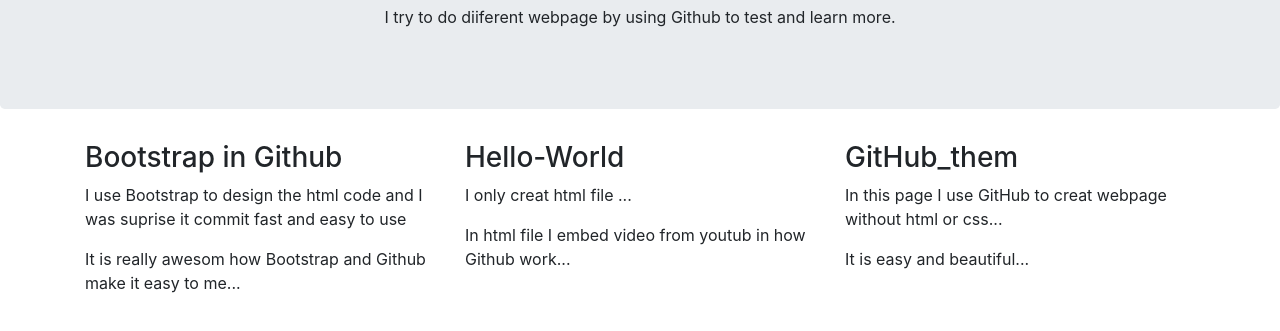
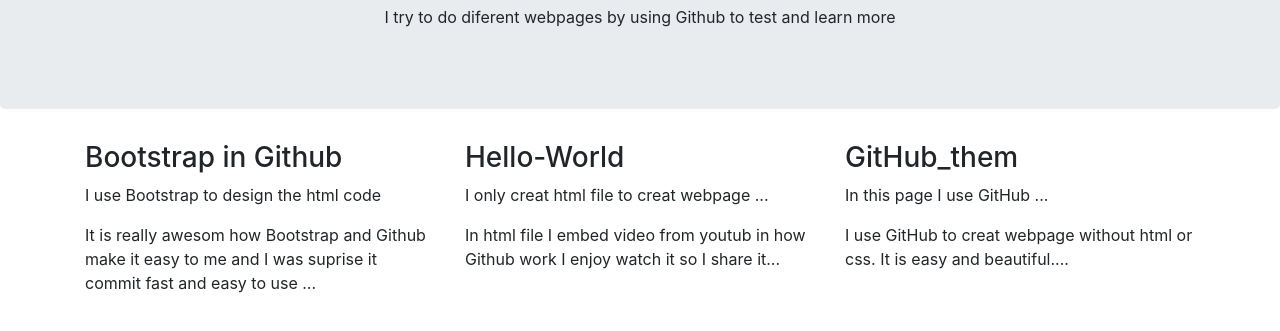
Before and after one commit to Ghadeer320/bcc, a plain HTML site: page index.html in a window 1280 px wide. Shown: the part 115-446 px from the top of the page. Drawn offline with nearby package versions, Linux system fonts and the light colour scheme.

Commit message:
Update index.html

```diff
--- a/index.html
+++ b/index.html
@@ -12,25 +12,25 @@
 
 <div class="jumbotron text-center">
   <h1>My Three Github Page</h1>
-  <p>I try to do diiferent webpage by using Github to test and learn more.</p>
+  <p>I try to do diferent webpages by using Github to test and learn more</p>
 </div>
 
 <div class="container">
   <div class="row">
     <div class="col-sm-4">
       <h3>Bootstrap in Github</h3>
-      <p>I use Bootstrap to design the html code and I was suprise it commit fast and easy to use </p>
-      <p>It is really awesom how Bootstrap and Github make it easy to me...</p>
+      <p>I use Bootstrap to design the html code </p>
+      <p>It is really awesom how Bootstrap and Github make it easy to me and I was suprise it commit fast and easy to use ...</p>
     </div>
     <div class="col-sm-4">
       <h3>Hello-World</h3>
-      <p>I only creat html file ...</p>
-      <p>In html file I embed video from youtub in how Github work...</p>
+      <p>I only creat html file to creat webpage ...</p>
+      <p>In html file I embed video from youtub in how Github work I enjoy watch it so I share it...</p>
     </div>
     <div class="col-sm-4">
       <h3>GitHub_them</h3>
-      <p>In this page I use GitHub to creat webpage without html or css...</p>
-      <p>It is easy and beautiful...</p>
+      <p>In this page I use GitHub ...</p>
+      <p>I use GitHub to creat webpage without html or css. It is easy and beautiful....</p>
     </div>
   </div>
 </div>
```
